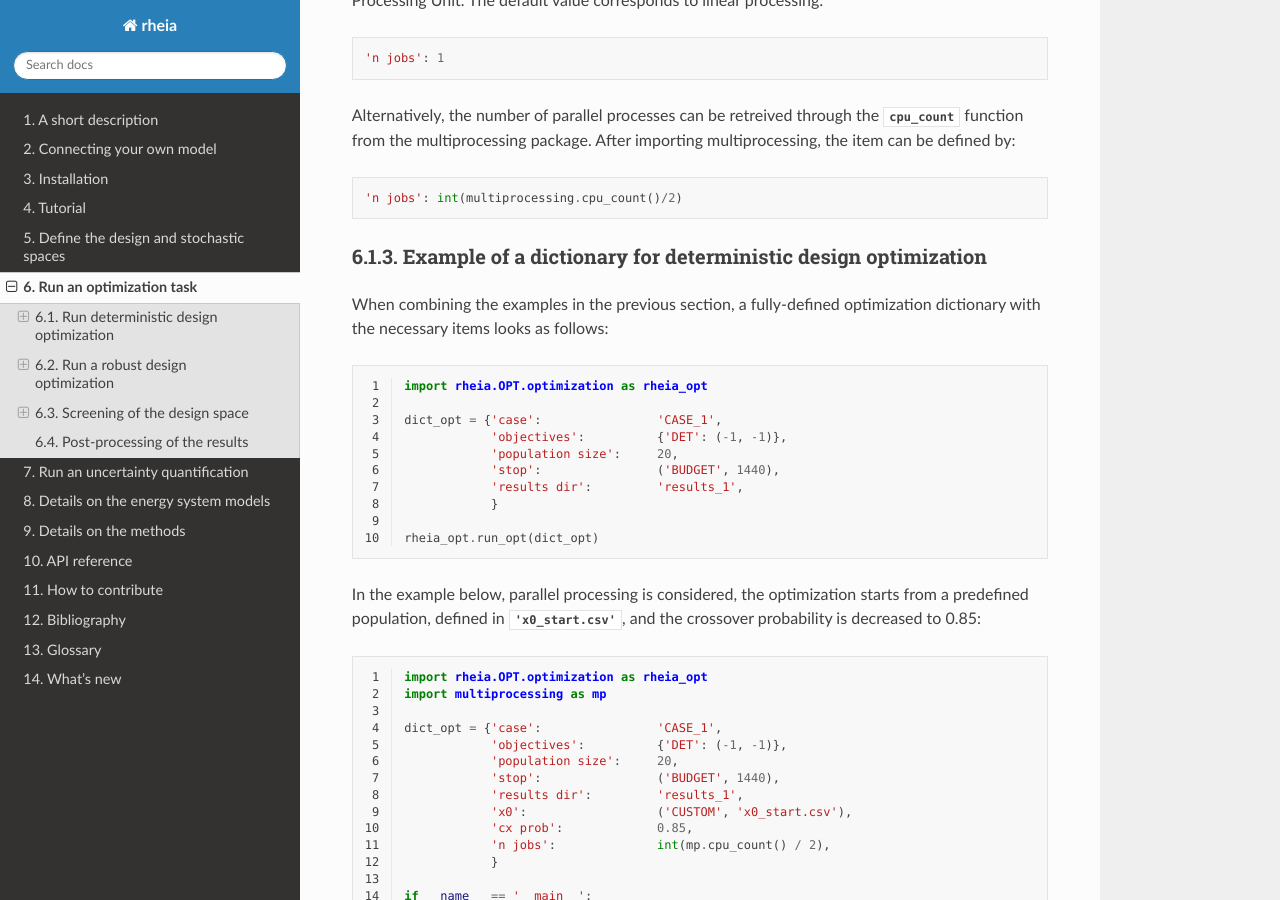
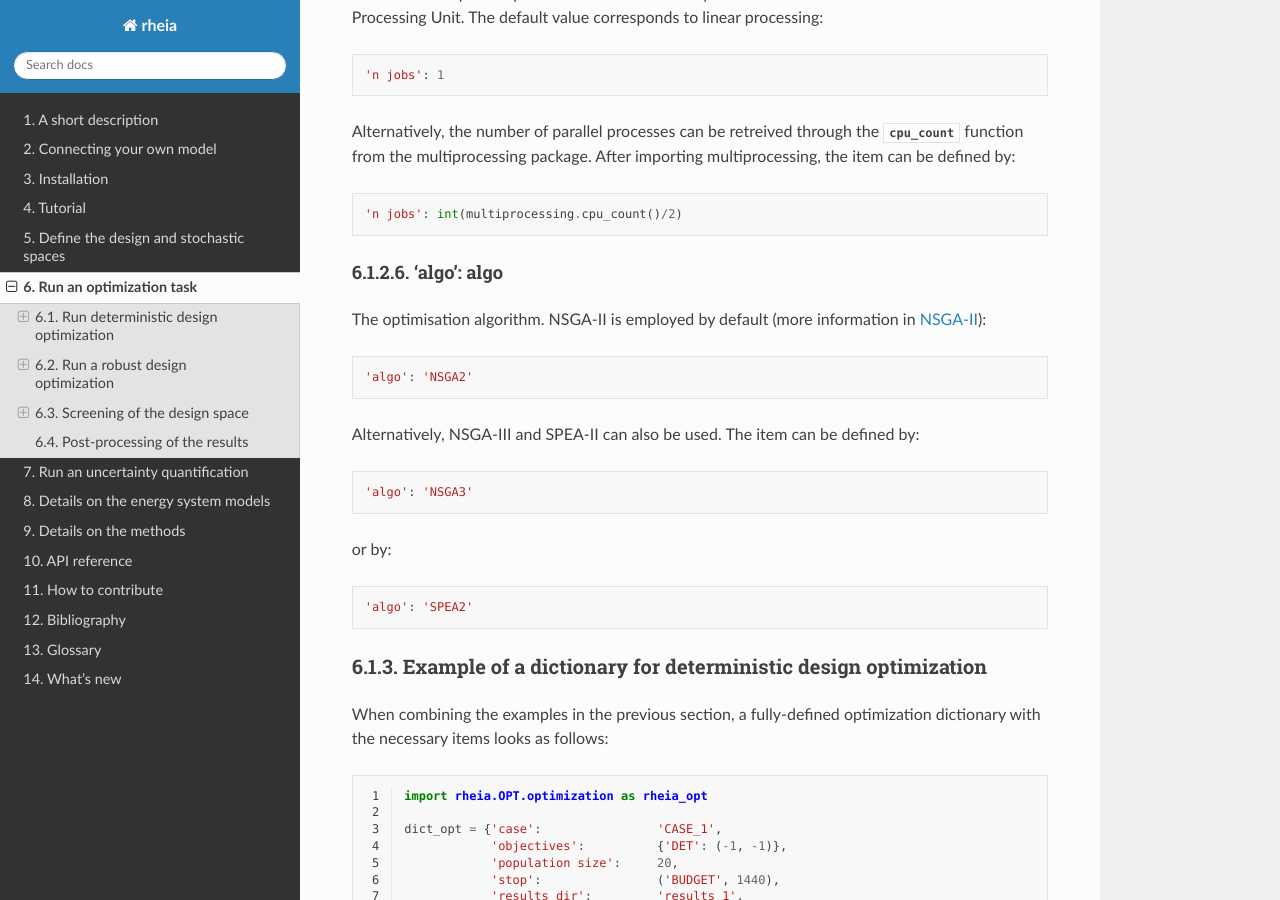
Before and after one commit to rheia-framework/RHEIA, a Sphinx documentation site: the page built from docs/sphinx/optimization.rst, in a window 1280 px wide and 900 px high, scrolled down 5825 px. Built offline with Sphinx 7.4.7 and the Read the Docs theme 2.0.0, drawn with Linux system fonts in a browser that asks for light colours; pages that are not in the unit, such as notebooks, are missing from menus; some of the changed text lies outside the part shown.

Commit message:
Documentation includes choice of optimisation algorithm

```diff
--- a/docs/sphinx/optimization.rst
+++ b/docs/sphinx/optimization.rst
@@ -35,6 +35,7 @@ To characterize and configure a deterministic design optimization, the following
                 'mut prob':            mut_prob,               #optional, default is 0.1
                 'eta':                 eta,                    #optional, default is 0.2
                 'n jobs':              n_jobs,                 #optional, default is 1
+				'algo':                algo,                   #optional, default is 'NSGA2'
                 }
 
 This dictionary is used as the argument for the :py:func:`run_opt()` function,
@@ -235,6 +236,23 @@ Alternatively, the number of parallel processes can be retreived through the :py
 After importing multiprocessing, the item can be defined by::
 
     'n jobs': int(multiprocessing.cpu_count()/2)
+
+'algo': algo
+~~~~~~~~~~~~~~~~
+
+The optimisation algorithm.
+NSGA-II is employed by default (more information in :ref:`lab:ssnsga2`)::
+
+	'algo': 'NSGA2'
+
+Alternatively, NSGA-III and SPEA-II can also be used.
+The item can be defined by::
+
+    'algo': 'NSGA3'
+
+or by::
+
+	'algo': 'SPEA2'
 
 Example of a dictionary for deterministic design optimization
 ^^^^^^^^^^^^^^^^^^^^^^^^^^^^^^^^^^^^^^^^^^^^^^^^^^^^^^^^^^^^^
```
